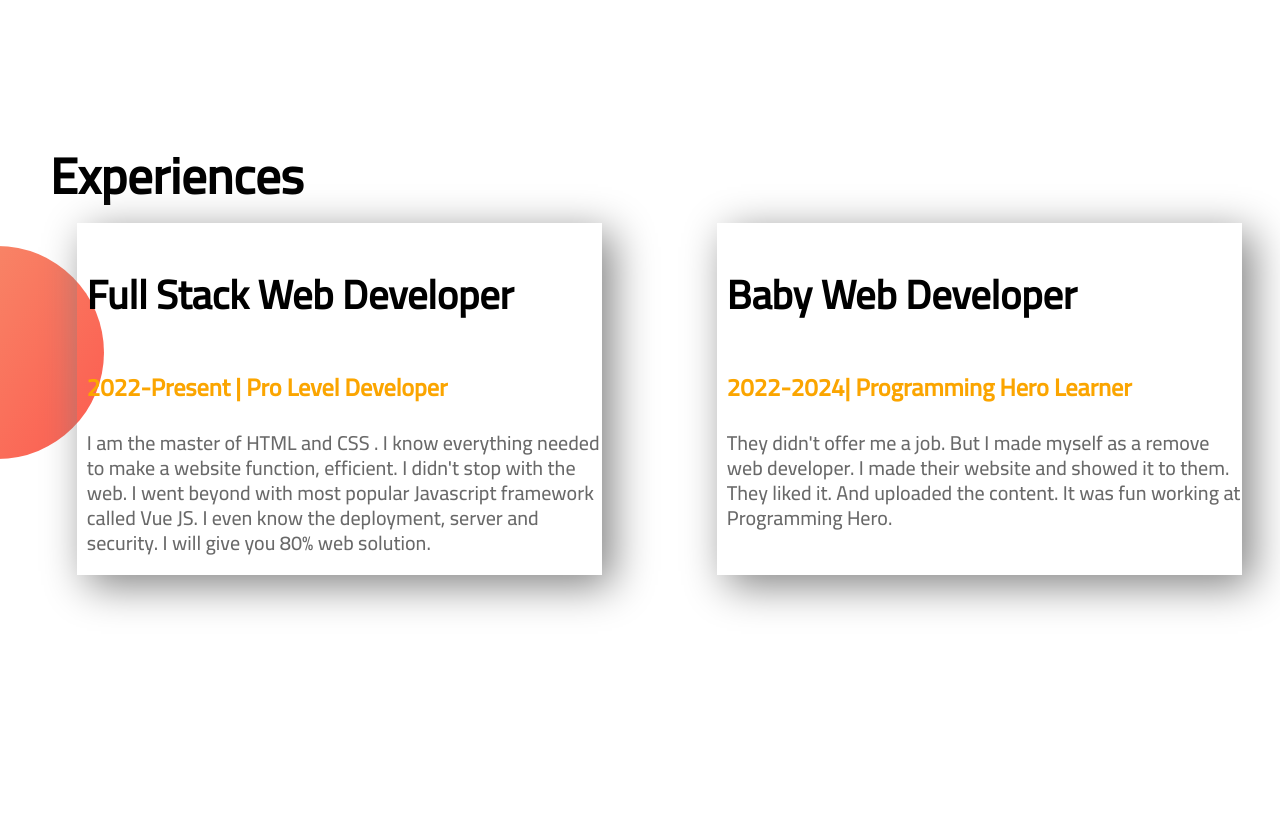
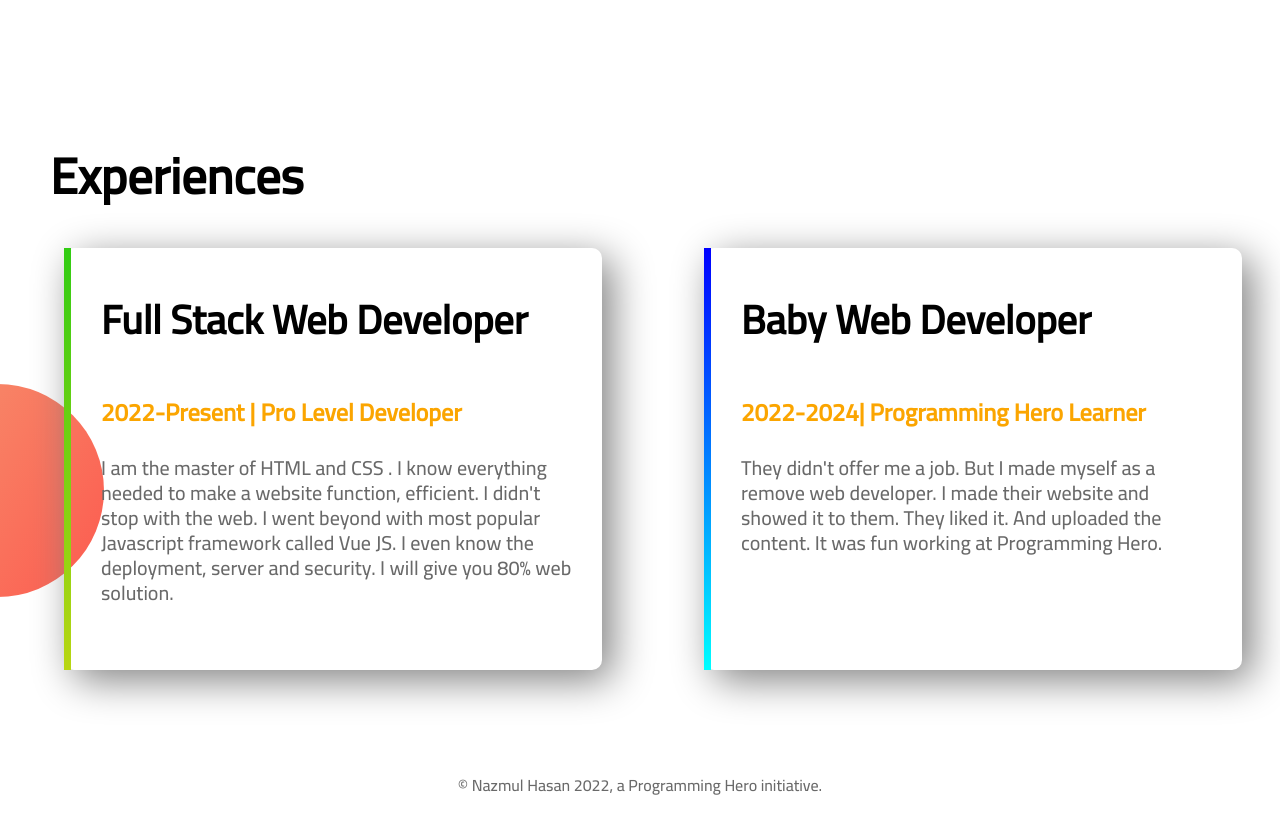
Before and after one commit to nazmulbijoy223/M-portfolio-site, a plain HTML site: page index.html in a window 1280 px wide. Shown: the part 1240-2056 px from the top of the page. Before the commit the page ends 1915 px from the top, so only its background shows below. Drawn offline with Linux system fonts and the light colour scheme; a web font is replaced by a local one.

Commit message:
all done

```diff
--- a/index.html
+++ b/index.html
@@ -62,5 +62,8 @@
         </div>
        </div>
     </section>
+    <footer>
+        <p>© Nazmul Hasan 2022, a Programming Hero initiative.</p>
+    </footer>
 </body>
 </html>
--- a/style.css
+++ b/style.css
@@ -81,10 +81,22 @@ body{
 }
 .ex1, .ex2{
     width: 45%;
-    margin-left: 6%;
+    margin-left: 5%;
     margin-right: 3%;
     box-shadow:10px 10px 40px gray ;
-    padding-left: 10px;
+    border-radius: 10px;
+    margin-top: 25px;
+    padding: 0px 30px 45px 30px;
+}
+.ex1{
+    border-left: 7px solid;
+    border-image: linear-gradient(180deg, rgb(49, 204, 19), rgb(185, 214, 18));
+    border-image-slice: 1;
+}
+.ex2{
+    border-left: 7px solid;
+    border-image: linear-gradient(180deg, blue, cyan);
+    border-image-slice: 1;
 }
 .ex1 h1,.ex2 h1{
     font-size: 40px;
@@ -98,4 +110,9 @@ body{
     background-image: url(images/exp-bg.png);
     background-repeat: no-repeat;
     background-position: left;
+    background-position-y: 255px;
 }
+footer p{
+    text-align: center;
+    color: #696969;
+}
```
